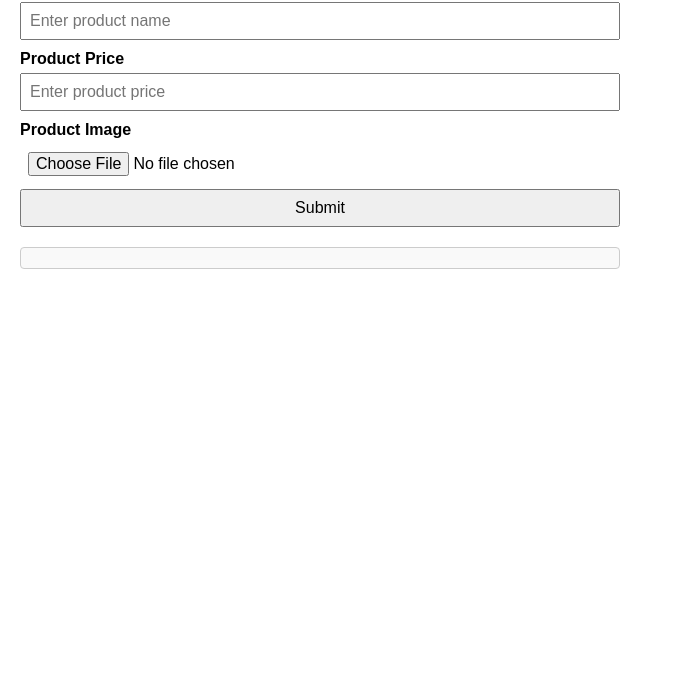
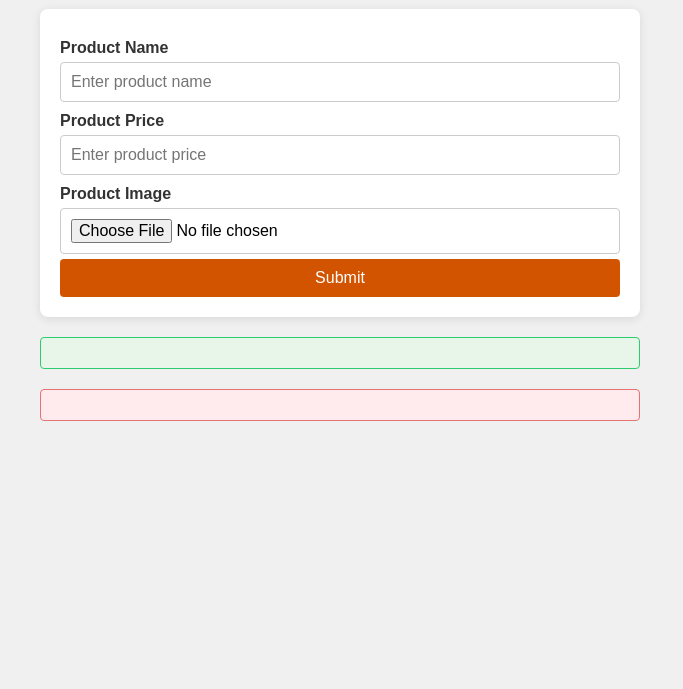
Before and after one commit to srivastavareddymadapa/import-export, a plain HTML site: page index.html in a window 1280 px wide. Shown: the part 111-800 px from the top of the page, without its empty margins (0-683 px from the left). Drawn offline with Linux system fonts and the light colour scheme.

Commit message:
Update index.html

```diff
--- a/index.html
+++ b/index.html
@@ -3,38 +3,71 @@
 <head>
     <meta charset="UTF-8">
     <meta name="viewport" content="width=device-width, initial-scale=1.0">
-    <title>Product Submission</title>
+    <title>Sahil Masala Corner - Product Submission</title>
     <style>
         body {
             font-family: Arial, sans-serif;
             margin: 20px;
             max-width: 600px;
+            background-color: #f0f0f0;
+            padding: 20px;
+            border-radius: 8px;
+        }
+        h1 {
+            color: #d35400;
         }
         form {
             display: flex;
             flex-direction: column;
+            background: #ffffff;
+            padding: 20px;
+            border-radius: 8px;
+            box-shadow: 0 2px 10px rgba(0, 0, 0, 0.1);
         }
         label {
             margin-top: 10px;
             font-weight: bold;
+            color: #333;
         }
         input, button {
             margin-top: 5px;
-            padding: 8px;
+            padding: 10px;
             font-size: 16px;
+            border-radius: 4px;
+            border: 1px solid #ccc;
+        }
+        button {
+            background-color: #d35400;
+            color: #ffffff;
+            border: none;
+            cursor: pointer;
+            transition: background-color 0.3s ease;
+        }
+        button:hover {
+            background-color: #e67e22;
         }
         #response {
             margin-top: 20px;
-            padding: 10px;
-            background-color: #f9f9f9;
-            border: 1px solid #ccc;
+            padding: 15px;
+            background-color: #e8f5e9;
+            border: 1px solid #2ecc71;
             border-radius: 4px;
-            font-family: monospace;
+            color: #2e7d32;
+            font-family: Arial, sans-serif;
+        }
+        #error {
+            margin-top: 20px;
+            padding: 15px;
+            background-color: #ffebee;
+            border: 1px solid #e57373;
+            border-radius: 4px;
+            color: #c62828;
+            font-family: Arial, sans-serif;
         }
     </style>
 </head>
 <body>
-    <h1>Submit Product</h1>
+    <h1>Sahil Masala Corner - Submit Product</h1>
     <form id="productForm">
         <label for="productName">Product Name</label>
         <input type="text" id="productName" placeholder="Enter product name" required />
@@ -49,6 +82,7 @@
     </form>
 
     <div id="response"></div>
+    <div id="error"></div>
 
     <script>
         document.getElementById('productForm').addEventListener('submit', async function (event) {
@@ -96,10 +130,16 @@
 
                 const responseData = await response.json();
 
-                // Display the response
-                document.getElementById('response').innerText = JSON.stringify(responseData, null, 2);
+                if (response.ok) {
+                    document.getElementById('response').innerText = `Success! Product added successfully with Product ID: ${responseData.product_id}`;
+                    document.getElementById('error').innerText = '';
+                } else {
+                    document.getElementById('error').innerText = `Error: ${responseData.message}`;
+                    document.getElementById('response').innerText = '';
+                }
             } catch (error) {
-                document.getElementById('response').innerText = "Error: " + error.message;
+                document.getElementById('error').innerText = "Error: " + error.message;
+                document.getElementById('response').innerText = '';
             }
         });
     </script>
```
